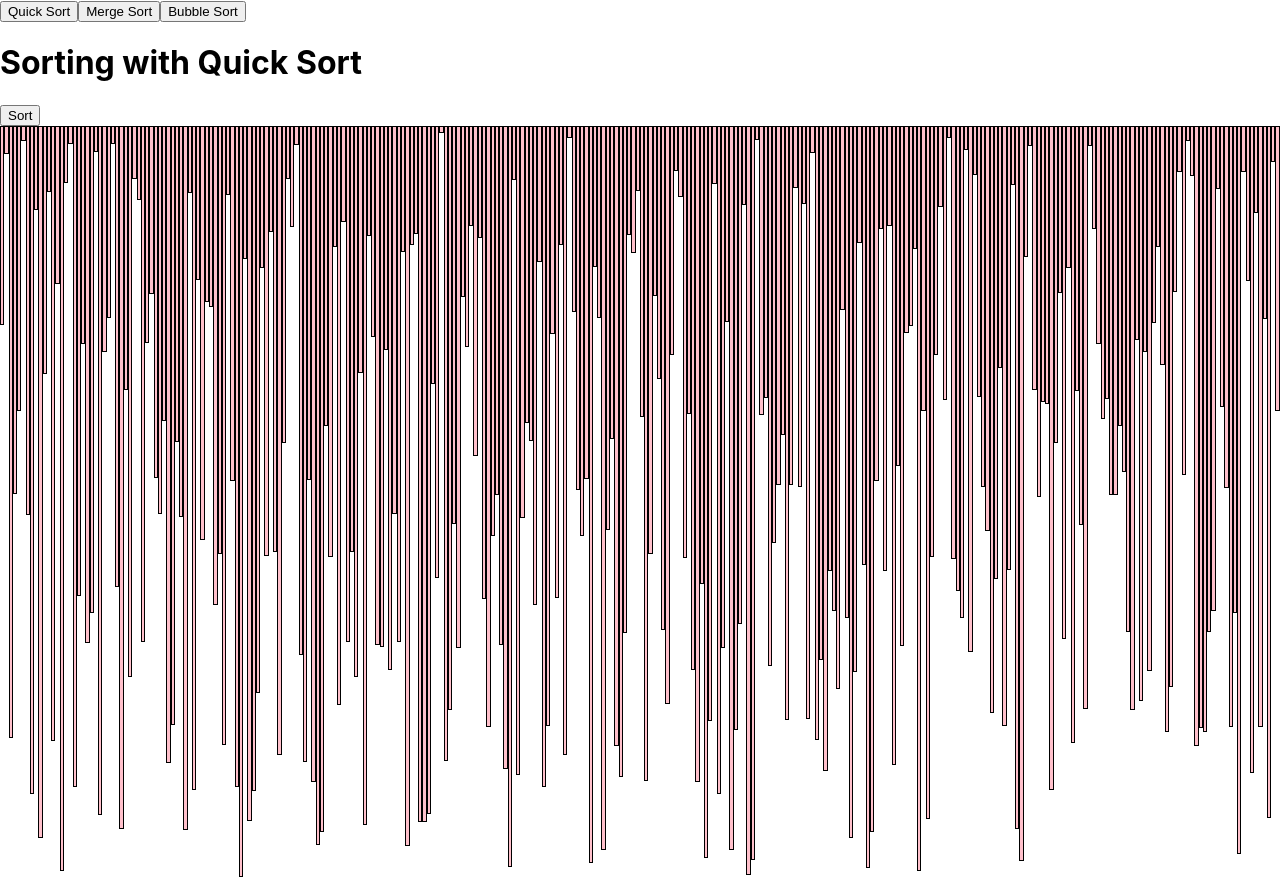
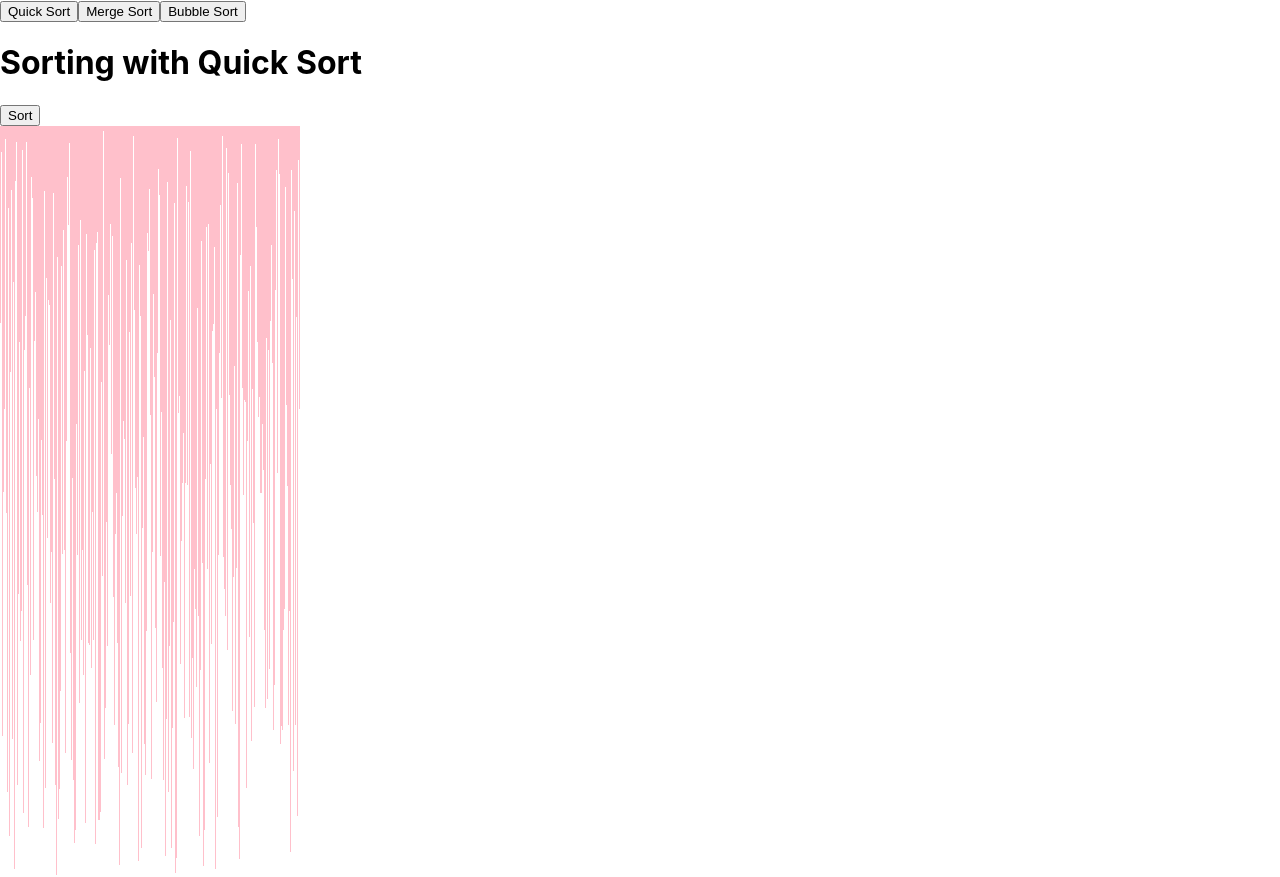
Before and after one commit to chrxtopher/Sort-It-Out, a React (Create React App) app: page / in a window 1280 px wide. Built offline with nearby package versions, Linux system fonts and the light colour scheme.

Commit message:
Made graph bars smaller
this is to make sure all bars will fit when sorting a large number of items

```diff
--- a/src/components/GraphBar.jsx
+++ b/src/components/GraphBar.jsx
@@ -4,10 +4,9 @@ function GraphBar({ value, color }) {
   return (
     <div
       style={{
-        width: "3px",
+        width: "1px",
         height: `${value}px`,
         background: color,
-        border: "1px solid black",
       }}
     ></div>
   );
```
